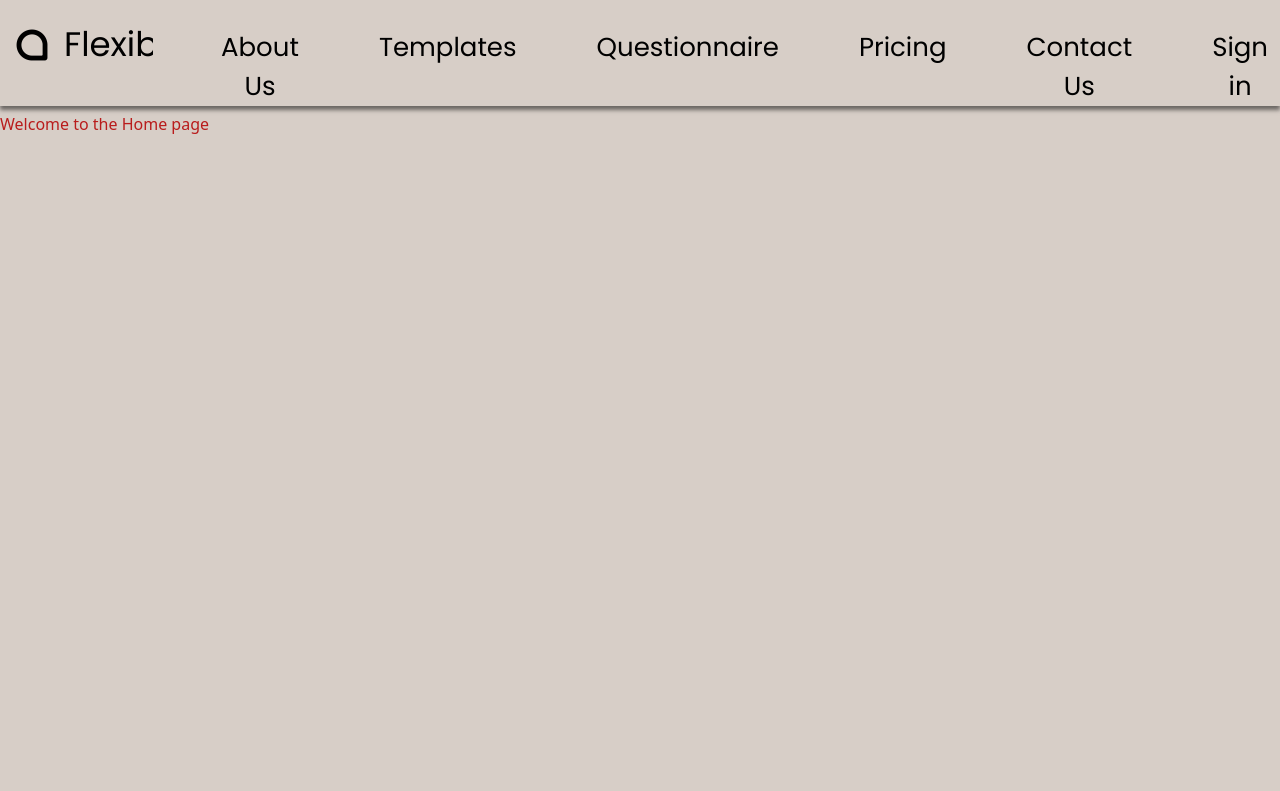
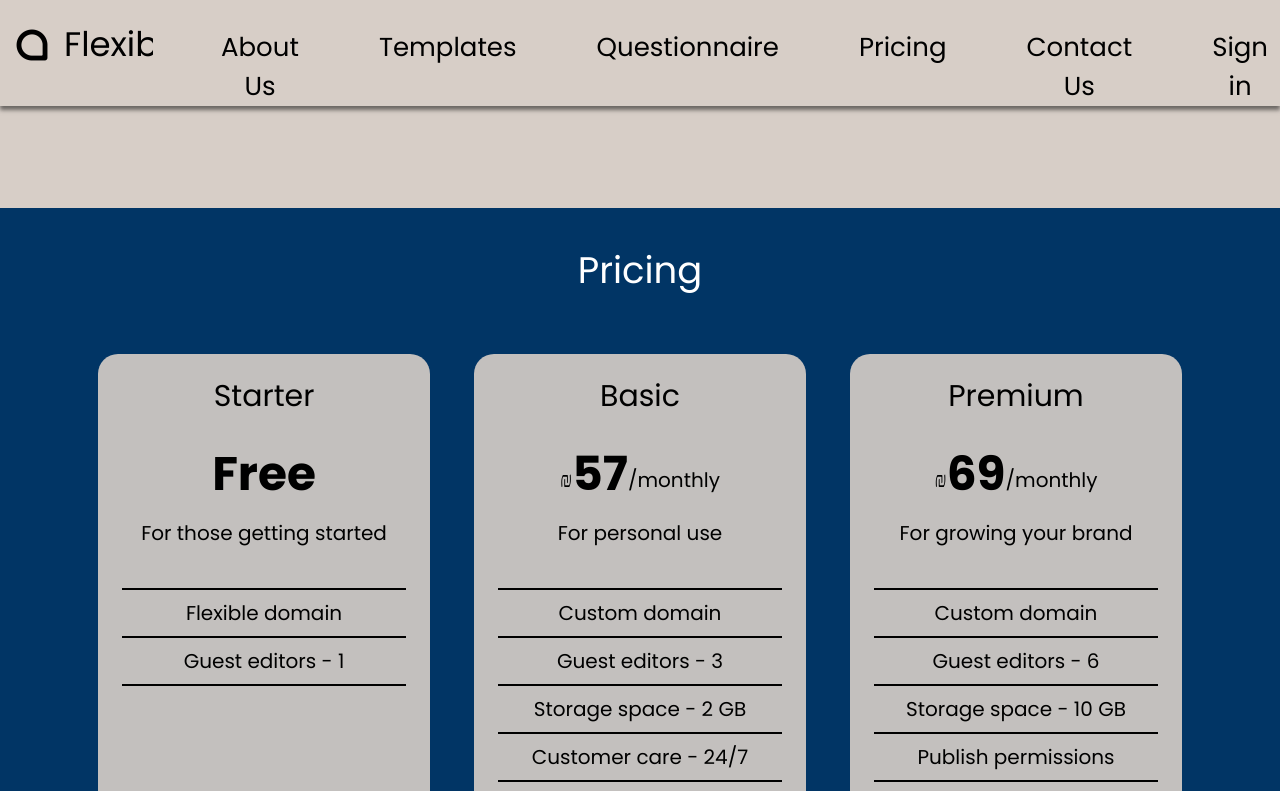
Before and after one commit to webAhead1/flexible, a Vue app: page / in a window 1280 px wide. Shown: the top 791 px of the page. Built offline with nearby package versions, Linux system fonts and the light colour scheme; the HTML template or start-up script is replaced by a standard one.

Commit message:
editing in some files

```diff
--- a/src/App.vue
+++ b/src/App.vue
@@ -1,12 +1,8 @@
 <script setup>
-import { RouterLink, RouterView } from "vue-router";
-import Navbar from "./components/Navbar.vue";
+import { RouterLink, RouterView } from 'vue-router';
 </script>
 
 <template>
-  <header>
-    <Navbar />
-  </header>
   <body>
     <RouterView />
   </body>
--- a/src/components/PricingCard.vue
+++ b/src/components/PricingCard.vue
@@ -19,7 +19,7 @@
           <hr class="line" />
         </div>
 
-        <!-- Here we should remember witch of the offers the user choose,
+        <!-- Here we should remember which of the offers the user choose,
            becouse after signing in/up we should give him this offer -->
         <router-link to="/">
           <!-- Here we should know if the user is already sign-in or not -->
@@ -35,6 +35,6 @@
 </template>
 <script>
 export default {
-  props: ["name", "shekels", "price", "monthly", "sentence", "offers"],
+  props: ['name', 'shekels', 'price', 'monthly', 'sentence', 'offers'],
 };
 </script>
--- a/src/style.css
+++ b/src/style.css
@@ -1,4 +1,4 @@
-@import url("https://fonts.googleapis.com/css2?family=Poppins:ital,wght@0,400;0,700;1,400;1,700&display=swap");
+@import url('https://fonts.googleapis.com/css2?family=Poppins:ital,wght@0,400;0,700;1,400;1,700&display=swap');
 @tailwind base;
 @tailwind components;
 @tailwind utilities;
@@ -47,7 +47,7 @@ html {
   @apply scroll-pt-[100px];
 }
 body {
-  @apply mt-[7rem] bg-[#D7CEC7];
+  @apply mt-[7rem] bg-bg1 bg-cover bg-no-repeat;
 }
 .signInUpNavbar {
   @apply w-full mb-[3rem] bg-[#D7CEC7F7] top-0 text-center
@@ -86,7 +86,7 @@ input {
 }
 
 .menu {
-  @apply w-full mb-[3rem] bg-[#D7CEC7] top-0 text-center text-[26px]
+  @apply w-full z-10 mb-[3rem] bg-[#D7CEC7] top-0 text-center text-[26px]
   font-myFont fixed h-106 flex shadow-[0px_4px_4px_0px_#00000080];
 }
 .menu-item {
--- a/src/views/HomeView.vue
+++ b/src/views/HomeView.vue
@@ -1,14 +1,19 @@
 <template>
+  <header>
+    <Navbar />
+  </header>
   <main>
-    <h1 class="example" id="home">Welcome to the Home page</h1>
+    <Pricing />
   </main>
 </template>
 
 <script>
-import Pricing from "../components/Pricing.vue";
+import Pricing from '../components/Pricing.vue';
+import Navbar from '../components/Navbar.vue';
 export default {
   components: {
     Pricing,
+    Navbar,
   },
 };
 </script>
--- a/tailwind.config.js
+++ b/tailwind.config.js
@@ -1,16 +1,19 @@
 /** @type {import('tailwindcss').Config} */
 module.exports = {
-  content: ["./index.html", "./src/**/*.{vue,js,ts,jsx,tsx}"],
+  content: ['./index.html', './src/**/*.{vue,js,ts,jsx,tsx}'],
   theme: {
     extend: {
       fontFamily: {
-        myFont: ["Poppins"],
+        myFont: ['Poppins'],
       },
       colors: {
-        navyColor: "#2B4F60",
+        navyColor: '#2B4F60',
       },
       height: {
-        106: "6.625rem",
+        106: '6.625rem',
+      },
+      backgroundImage: {
+        bg1: "url('src/assets/img/Sign-In-bg.png')",
       },
     },
   },
```
Also changed, not shown: src/assets/img/Sign-In-bg.png (added).
